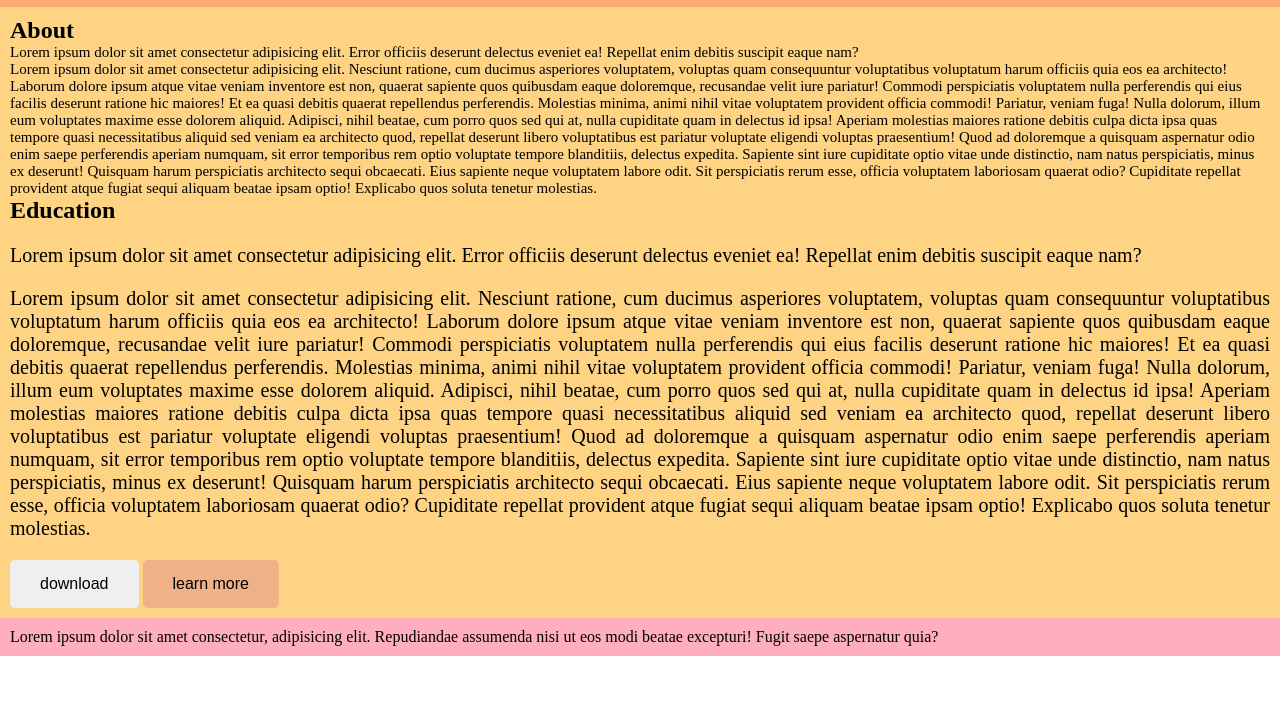
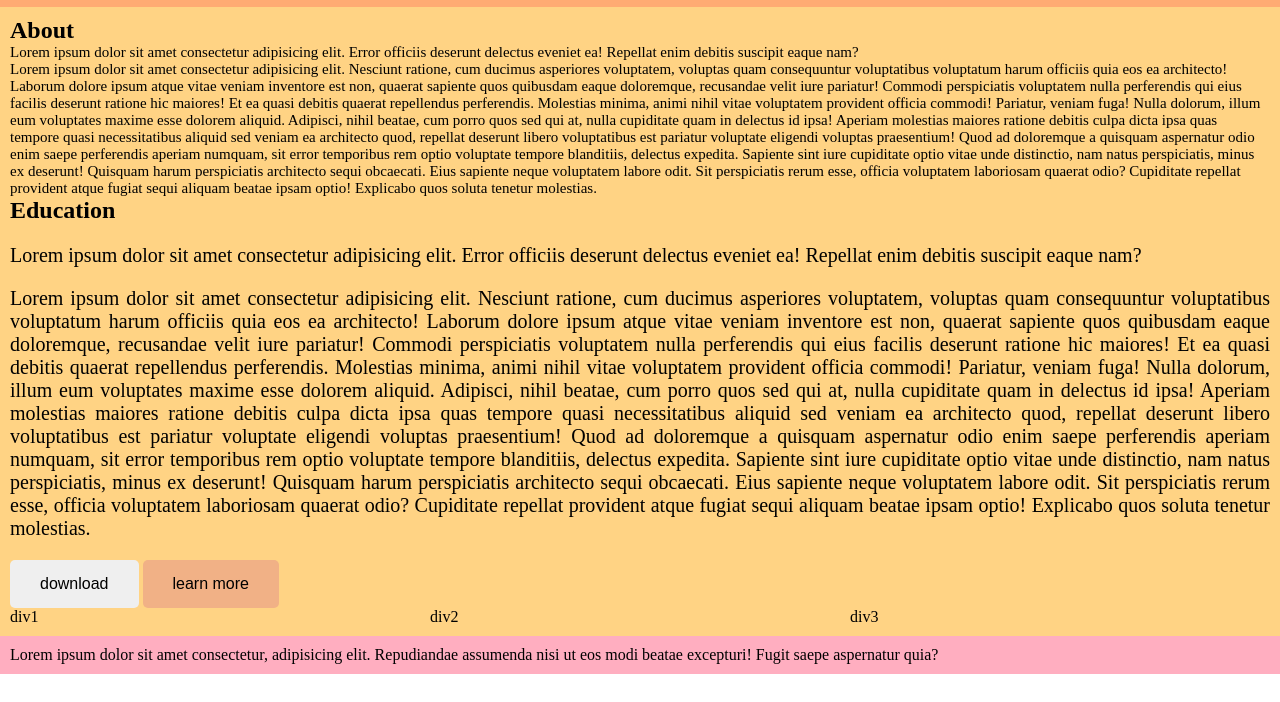
Before and after one commit to mollikacomputer/sass_mixin_include, a plain HTML site: page index.html in a window 1280 px wide. Shown: the part 98-800 px from the top of the page. Drawn offline with Linux system fonts and the light colour scheme.

Commit message:
col divided like as bootstrap

```diff
--- a/index.html
+++ b/index.html
@@ -33,6 +33,15 @@
         </section>
         <input type="button" class="btn-download" value="download">
         <input type="button" class="btn-learnmore" value="learn more">
+        <section>
+            <div id="tutorial" >
+                <div class="row">
+                    <div class="col-4">div1</div>
+                    <div class="col-4">div2</div>
+                    <div class="col-4">div3</div>
+                </div>
+            </div>
+        </section>
     </main>
     <footer>
     <p>Lorem ipsum dolor sit amet consectetur, adipisicing elit. Repudiandae assumenda nisi ut eos modi beatae excepturi! Fugit saepe aspernatur quia?</p>
--- a/styles/demo.scss
+++ b/styles/demo.scss
@@ -1,3 +1,20 @@
+// row colum divided
+[class*="col-"]{
+    float: left;
+}
+
+// @for $i from 1 to 13 or
+// @for $i from 1 through 12 or
+
+@for $i from 1 through 12{
+    .col-#{$i} {width: 100% / 12 * $i }
+}
+
+.row::after{
+    clear: both;
+    content: "";
+    display: table;
+}
 // @if, @else if, @else
 @mixin setFontSize($value){
     @if($value == small){
@@ -13,6 +30,9 @@
         font-size: none;
     }
 }
+
+// @for loop for sass
+
 // color variable declaration
 $header-bgcolor: #ffab73;
 $main-bgcolor: #ffd384;
```
Also changed, not shown: styles/demo.css, 1 other file.
